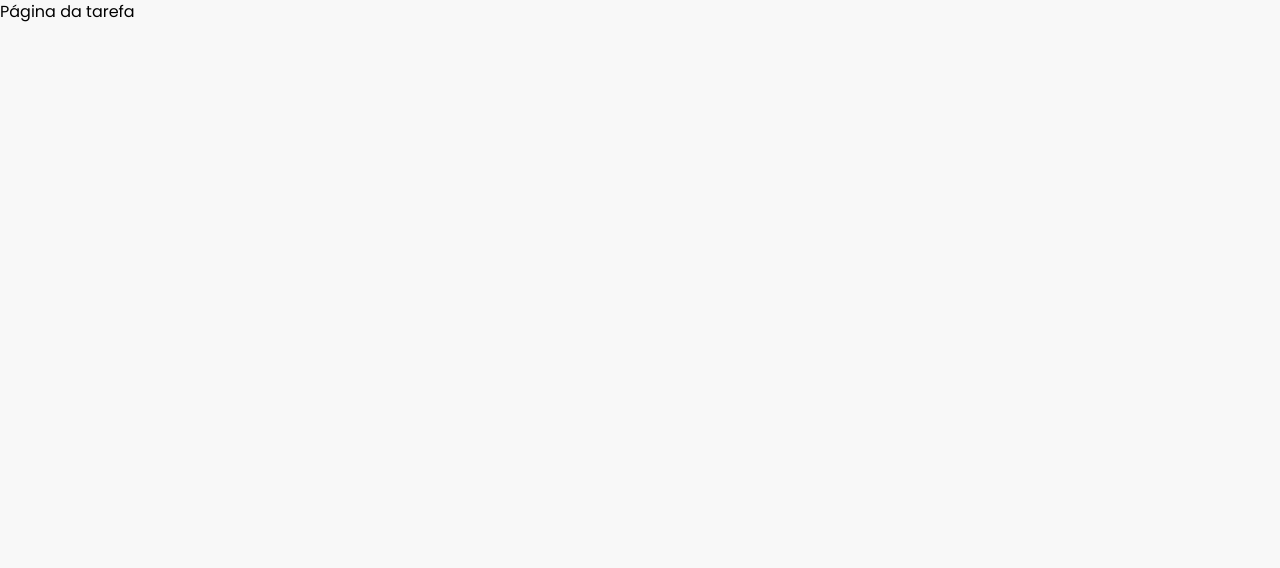
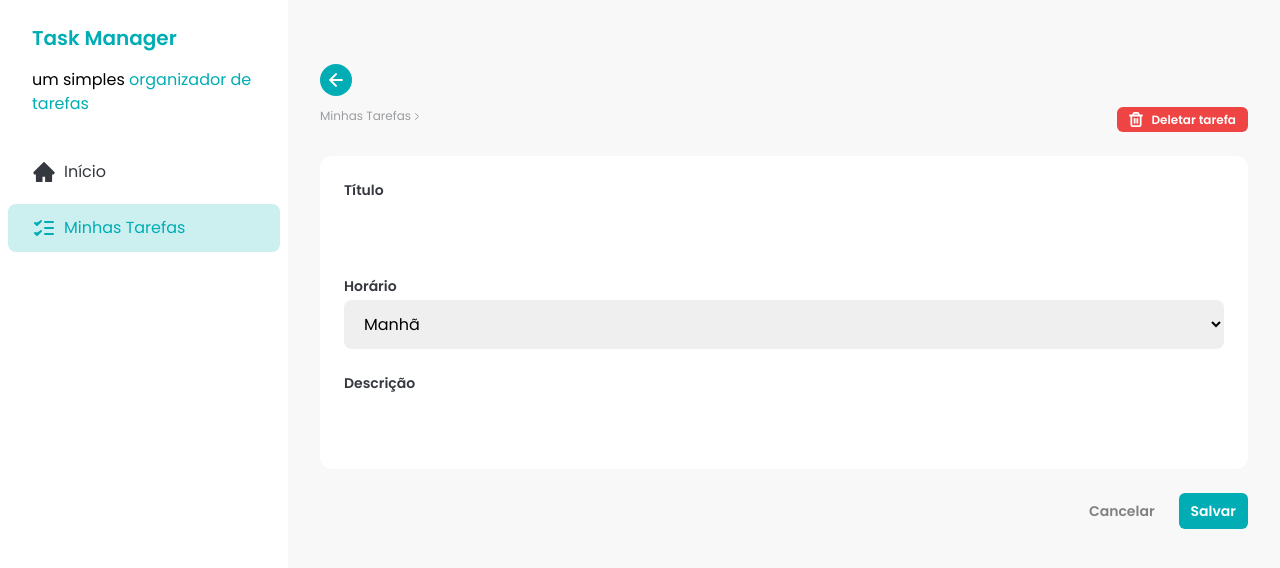
Before and after one commit to Luca-Sousa/fsc-todo-app, a React (Vite) app: page /task/065456d9-96bc-491a-9a7f-e991f9d6ee0c in a window 1280 px wide. Shown: the top 568 px of the page. Built offline with nearby package versions, Linux system fonts and the light colour scheme; no server answers.

Commit message:
feat: add initial TaskDetails page without  logic

```diff
--- a/src/components/Button.jsx
+++ b/src/components/Button.jsx
@@ -9,6 +9,7 @@
         primary: "bg-brand-primary text-white",
         ghost: "bg-transparent text-brand-dark-gray",
         secondary: "bg-brand-light-gray text-brand-dark-blue",
+        danger: "bg-brand-danger text-brand-white",
       },
       size: {
         small: "py-1 text-xs",
@@ -36,7 +37,7 @@
 
 Button.prototype = {
   children: PropTypes.node.isRequired,
-  color: PropTypes.oneOf(["primary", "secondary", "ghost"]),
+  color: PropTypes.oneOf(["primary", "secondary", "ghost", "danger"]),
   size: PropTypes.oneOf(["small", "large"]),
   className: PropTypes.string,
 }
--- a/src/pages/task-details.jsx
+++ b/src/pages/task-details.jsx
@@ -1,9 +1,16 @@
 import { useEffect, useState } from "react"
-import { useParams } from "react-router-dom"
+import { useNavigate, useParams } from "react-router-dom"
+
+import { ArrowLeftIcon, ChevronRightIcon, TrashIcon } from "../assets/icons"
+import Button from "../components/Button"
+import Input from "../components/Input"
+import Sidebar from "../components/sidebar"
+import TimeSelect from "../components/TimeSelect"
 
 const TaskDetailsPage = () => {
   const { taskId } = useParams()
   const [task, setTask] = useState()
+  const navigate = useNavigate()
 
   useEffect(() => {
     const fetchTasks = async () => {
@@ -12,19 +19,70 @@
       })
 
       const data = await response.json()
-      console.table(data)
       setTask(data)
     }
 
     fetchTasks()
   }, [taskId])
 
+  const handleBackClick = () => {
+    navigate(-1)
+  }
+
   return (
-    <div>
-      <h1>Página da tarefa</h1>
+    <div className="flex">
+      <Sidebar />
 
-      <p>{task?.title}</p>
-      <p>{task?.description}</p>
+      <div className="w-full flex-1 space-y-6 px-8 py-16">
+        <div className="flex w-full justify-between">
+          <div className="space-y-2">
+            <button
+              className="mb-3 flex size-8 items-center justify-center rounded-full bg-brand-primary"
+              onClick={handleBackClick}
+            >
+              <ArrowLeftIcon />
+            </button>
+
+            <div className="flex items-center gap-1 text-xs">
+              <span
+                className="cursor-pointer text-brand-text-gray"
+                onClick={handleBackClick}
+              >
+                Minhas Tarefas
+              </span>
+              <ChevronRightIcon className="text-brand-text-gray" />
+              <span className="font-semibold text-brand-primary">
+                {task?.title}
+              </span>
+            </div>
+
+            <div className="text-xl font-semibold text-brand-primary">
+              {task?.title}
+            </div>
+          </div>
+
+          <Button color="danger" className="h-fit self-end">
+            <TrashIcon />
+            Deletar tarefa
+          </Button>
+        </div>
+
+        <div className="space-y-6 rounded-xl bg-brand-white p-6">
+          <Input id="title" label="Título" value={task?.title} />
+
+          <TimeSelect value={task?.time} />
+
+          <Input id="description" label="Descrição" value={task?.description} />
+        </div>
+
+        <div className="flex w-full justify-end gap-3">
+          <Button size="large" color="ghost">
+            Cancelar
+          </Button>
+
+          <Button size="large">Salvar</Button>
+        </div>
+      </div>
     </div>
   )
 }
```
